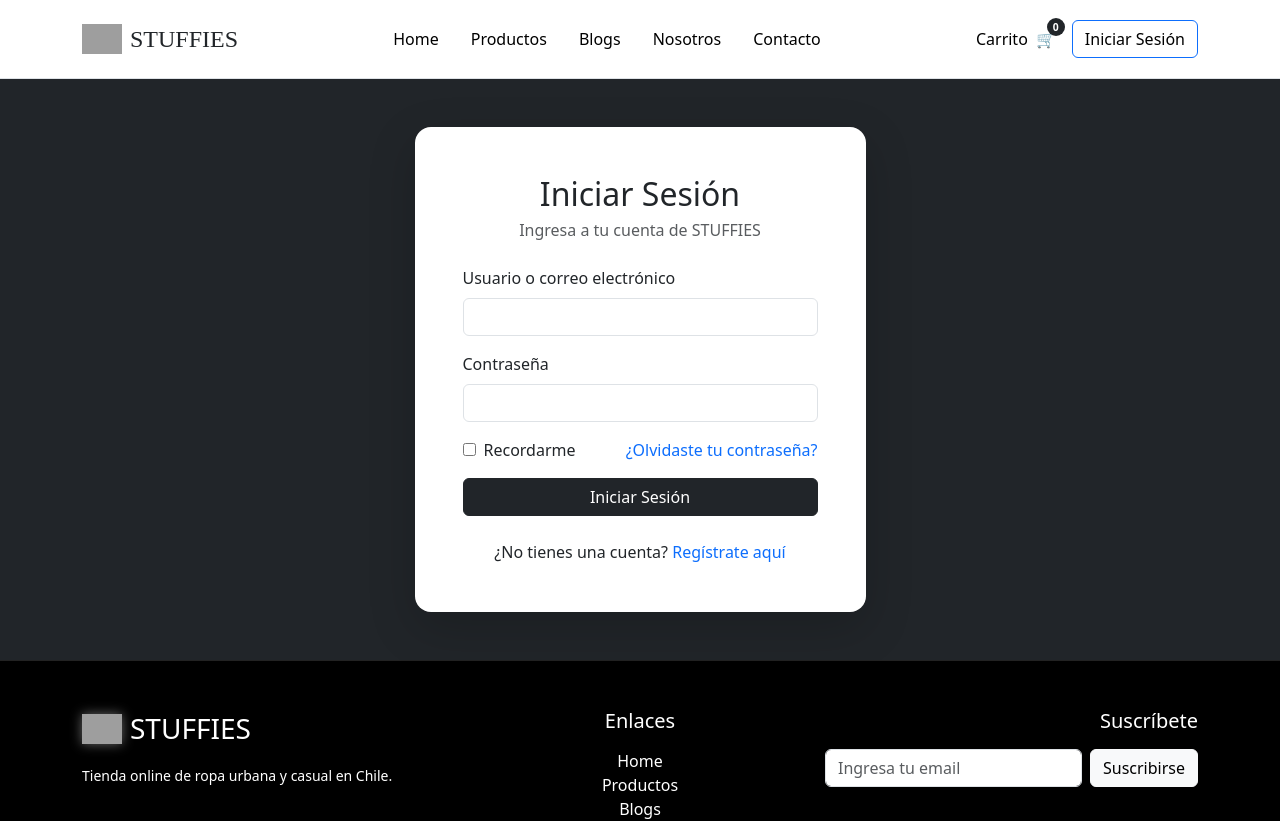
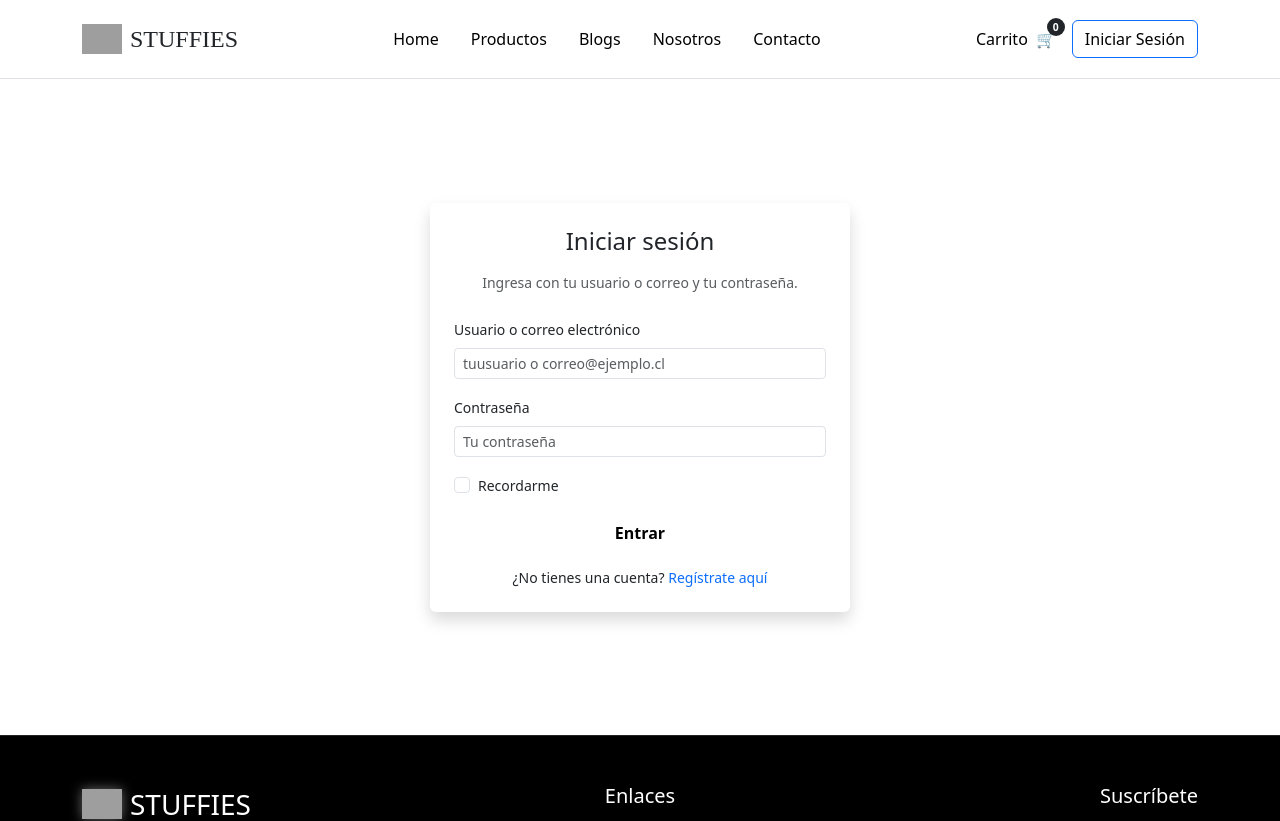
Before and after one commit to fonchosuther96/copia-Stuffies_React, a React (Vite) app: page /login in a window 1280 px wide. Shown: the top 821 px of the page. Built offline with nearby package versions, Linux system fonts and the light colour scheme; grey boxes are pictures that could not be loaded.

Commit message:
actualizacion y funcionamiento de logins en admins

```diff
--- a/src/context/AuthContext.jsx
+++ b/src/context/AuthContext.jsx
@@ -4,47 +4,70 @@ import { createContext, useState, useEffect } from "react";
 export const AuthContext = createContext(null);
 
 export function AuthProvider({ children }) {
-  const [user, setUser] = useState(null);
-  // user = { username, token, roles }
+  // Estado inicial: intentamos leer la sesión desde localStorage
+  const [user, setUser] = useState(() => {
+    try {
+      const raw = localStorage.getItem("session");
+      if (!raw) return null;               // nada guardado todavía
+      const parsed = JSON.parse(raw);
+      // Validación mínima
+      if (!parsed || typeof parsed !== "object") return null;
+      return parsed;                       // { username, role/roles, token }
+    } catch (err) {
+      console.error("[Auth] Error parseando session desde localStorage", err);
+      return null;
+    }
+  });
 
-  // Al montar la app, intenta recuperar sesión desde localStorage
-  useEffect(() => {
-    const token = localStorage.getItem("token");
-    const username = localStorage.getItem("username");
-    const roles = localStorage.getItem("roles");
+  // Helper para guardar sesión
+  const saveSession = (session) => {
+    try {
+      if (!session) {
+        localStorage.removeItem("session");
+      } else {
+        localStorage.setItem("session", JSON.stringify(session));
+      }
+    } catch (err) {
+      console.error("[Auth] Error guardando session en localStorage", err);
+    }
+  };
 
-    if (token && username && roles) {
-      setUser({
-        token,
-        username,
-        roles: JSON.parse(roles), // se guardan como string
-      });
+  // LOGIN: lo usamos desde Login.jsx
+  const login = (data) => {
+    // data debería traer: { token, username, roles } o { token, username, role }
+    let roles = [];
+
+    if (Array.isArray(data.roles)) {
+      roles = data.roles;
+    } else if (data.role) {
+      roles = [data.role];
     }
-  }, []);
 
-  const login = (data) => {
-    // data viene del backend: { token, username, roles }
-    localStorage.setItem("token", data.token);
-    localStorage.setItem("username", data.username);
-    localStorage.setItem("roles", JSON.stringify(data.roles));
-
-    setUser({
+    const session = {
       token: data.token,
       username: data.username,
-      roles: data.roles,
-    });
+      roles,                      // ← siempre manejamos array de roles
+    };
+
+    setUser(session);
+    saveSession(session);
   };
 
+  // LOGOUT
   const logout = () => {
-    localStorage.removeItem("token");
-    localStorage.removeItem("username");
-    localStorage.removeItem("roles");
     setUser(null);
+    saveSession(null);
+  };
+
+  const value = {
+    user,
+    login,
+    logout,
+    isAuthenticated: !!user,
+    roles: user?.roles || [],
   };
 
   return (
-    <AuthContext.Provider value={{ user, login, logout }}>
-      {children}
-    </AuthContext.Provider>
+    <AuthContext.Provider value={value}>{children}</AuthContext.Provider>
   );
 }
--- a/src/pages/Login.jsx
+++ b/src/pages/Login.jsx
@@ -10,35 +10,27 @@ export default function Login() {
 
   const [email, setEmail] = useState(""); // usuario o correo
   const [pass, setPass] = useState("");
-  const [remember, setRemember] = useState(false); // puedes usarlo después si quieres
+  const [remember, setRemember] = useState(false);
   const [msg, setMsg] = useState({ type: "", text: "", show: false });
 
-  // === Estado de errores para inputs ===
-  const [errors, setErrors] = useState({}); // { email?: string, pass?: string }
+  const [errors, setErrors] = useState({
+    email: "",
+    pass: "",
+  });
 
-  // === Validadores inline (ligeros) ===
+  // Helpers de validación
   const requerido = (v) =>
-    (typeof v === "string" ? v.trim() : v) ? null : "Este campo es obligatorio";
+    !v || !v.trim() ? "Este campo es obligatorio." : "";
 
   const longitud = (v, { min = 0, max = Infinity } = {}) => {
-    const s = String(v ?? "").trim();
-    if (s.length < min) return `Mínimo ${min} caracteres`;
-    if (s.length > max) return `Máximo ${max} caracteres`;
-    return null;
+    const len = v.trim().length;
+    if (len < min) return `Debe tener al menos ${min} caracteres.`;
+    if (len > max) return `No puede superar los ${max} caracteres.`;
+    return "";
   };
 
-  const emailRegex = /^\S+@\S+\.\S+$/;
-
-  // El campo "email" admite usuario O correo.
-  // Si trae "@", validamos formato email; si no, validamos como usuario (>=3).
-  const validarIdentidad = (v) => {
-    const base =
-      requerido(v) || longitud(v, { min: 3, max: 100 });
-    if (base) return base;
-    const s = String(v).trim();
-    if (s.includes("@") && !emailRegex.test(s)) return "Correo inválido";
-    return null;
-  };
+  const validarIdentidad = (v) =>
+    requerido(v) || longitud(v, { min: 4, max: 40 });
 
   const validarPass = (v) =>
     requerido(v) || longitud(v, { min: 4, max: 10 });
@@ -57,7 +49,6 @@ export default function Login() {
   const handleSubmit = async (e) => {
     e.preventDefault();
 
-    // 1) Validación de campos (igual que antes)
     const fieldErrors = validarTodo({ email, pass });
     setErrors(fieldErrors);
     if (Object.keys(fieldErrors).length) {
@@ -65,31 +56,39 @@ export default function Login() {
       return;
     }
 
-    // 2) Autenticación contra la API (ya NO usamos localStorage de usuarios)
     try {
-      // Importante: aquí asumimos que el backend espera "username" y "password".
-      // En "username" le mandamos lo que tú llamas "email", que puede ser usuario o correo.
       const res = await api.post("/auth/login", {
         username: email,
         password: pass,
       });
 
-      // res.data debería ser { token, username, roles }
-      login(res.data); // guarda token/username/roles en AuthContext + localStorage
+      const data = res.data; // { token, username, role }
 
-      // Procesamos roles para saber si es admin
-      const rolesRaw = res.data.roles || [];
+      // Normalizamos roles: siempre array
+      const rolesRaw = Array.isArray(data.roles)
+        ? data.roles
+        : data.role
+        ? [data.role]
+        : [];
+
       const roles = rolesRaw.map((r) =>
         typeof r === "string" ? r : r.authority
       );
+
+      // Guardar sesión en contexto + localStorage
+      login({
+        token: data.token,
+        username: data.username,
+        roles,
+      });
+
       const isAdmin = roles.includes("ROLE_ADMIN");
 
-      // Mensaje y redirección según rol
       if (isAdmin) {
         showMsg("success", "¡Bienvenido/a admin! Redirigiendo al panel…");
         setTimeout(() => navigate("/admin", { replace: true }), 500);
       } else {
-        const nombre = res.data.username || email;
+        const nombre = data.username || email;
         showMsg("success", `¡Bienvenido/a, ${nombre}! Redirigiendo…`);
         setTimeout(() => navigate("/", { replace: true }), 500);
       }
@@ -99,13 +98,13 @@ export default function Login() {
     }
   };
 
-  // Validación “en vivo” al tipear
   const onChangeEmail = (v) => {
     setEmail(v);
     setErrors((prev) => {
       const next = { ...prev };
       const err = validarIdentidad(v);
-      if (err) next.email = err; else delete next.email;
+      if (err) next.email = err;
+      else delete next.email;
       return next;
     });
   };
@@ -115,109 +114,104 @@ export default function Login() {
     setErrors((prev) => {
       const next = { ...prev };
       const err = validarPass(v);
-      if (err) next.pass = err; else delete next.pass;
+      if (err) next.pass = err;
+      else delete next.pass;
       return next;
     });
   };
 
-  const cls = (name) => `form-control ${errors[name] ? "is-invalid" : ""}`;
-  const Msg = ({ name, fallback }) =>
-    errors[name] ? (
-      <div className="invalid-feedback">{errors[name]}</div>
-    ) : (
-      // conserva tu bloque para mantener altura y layout
-      fallback ? <div className="invalid-feedback d-none">{fallback}</div> : null
-    );
-
+  // ======== DISEÑO (más simple, estilo anterior) ========
   return (
-    <main className="py-5 bg-dark">
-      <div className="container">
-        <div className="row justify-content-center">
-          <div className="col-12 col-md-7 col-lg-5">
-            <div className="card shadow-lg border-0 rounded-4">
-              <div className="card-body p-4 p-md-5">
-                <div className="text-center mb-4">
-                  <h2 className="mb-1">Iniciar Sesión</h2>
-                  <p className="text-muted m-0">
-                    Ingresa a tu cuenta de STUFFIES
+    <main className="py-5">
+      <div
+        className="container d-flex justify-content-center align-items-center"
+        style={{ minHeight: "70vh" }}
+      >
+        <div
+          className="card shadow border-0"
+          style={{ maxWidth: "420px", width: "100%" }}
+        >
+          <div className="card-body p-4">
+            <h1 className="h4 mb-3 text-center">Iniciar sesión</h1>
+            <p className="text-muted small text-center mb-4">
+              Ingresa con tu usuario o correo y tu contraseña.
             </p>
-                </div>
-
-                <form id="loginForm" noValidate onSubmit={handleSubmit}>
-                  <div className="mb-3">
-                    <label htmlFor="email" className="form-label">
-                      Usuario o correo electrónico
-                    </label>
-                    <input
-                      type="text"
-                      id="email"
-                      name="email"
-                      className={cls("email")}
-                      maxLength={100}
-                      required
-                      value={email}
-                      onChange={(e) => onChangeEmail(e.target.value)}
-                    />
-                    <Msg
-                      name="email"
-                      fallback="Ingresa tu usuario o correo."
-                    />
-                  </div>
-
-                  <div className="mb-3">
-                    <label htmlFor="password" className="form-label">
-                      Contraseña
-                    </label>
-                    <input
-                      type="password"
-                      id="password"
-                      name="password"
-                      className={cls("pass")}
-                      minLength={4}
-                      maxLength={10}
-                      required
-                      value={pass}
-                      onChange={(e) => onChangePass(e.target.value)}
-                    />
-                    <Msg
-                      name="pass"
-                      fallback="Ingresa tu contraseña (4–10 caracteres)."
-                    />
-                  </div>
-
-                  <div className="d-flex justify-content-between align-items-center mb-3">
-                    <label className="d-flex align-items-center gap-2 m-0">
-                      <input
-                        type="checkbox"
-                        name="remember"
-                        id="remember"
-                        checked={remember}
-                        onChange={(e) => setRemember(e.target.checked)}
-                      />
-                      <span>Recordarme</span>
-                    </label>
-                    <a href="#" className="text-decoration-none">
-                      ¿Olvidaste tu contraseña?
-                    </a>
-                  </div>
-
-                  <button type="submit" className="btn btn-dark w-100">
-                    Iniciar Sesión
-                  </button>
 
             {msg.show && (
               <div
-                      id="msg"
-                      className={`alert alert-${msg.type} mt-3`}
+                className={`alert alert-${msg.type} py-2 small`}
                 role="alert"
               >
                 {msg.text}
               </div>
             )}
+
+            <form onSubmit={handleSubmit} noValidate>
+              <div className="mb-3">
+                <label className="form-label small">
+                  Usuario o correo electrónico
+                </label>
+                <input
+                  type="text"
+                  className={`form-control form-control-sm ${
+                    errors.email ? "is-invalid" : ""
+                  }`}
+                  placeholder="tuusuario o correo@ejemplo.cl"
+                  value={email}
+                  onChange={(e) => onChangeEmail(e.target.value)}
+                />
+                {errors.email && (
+                  <div className="invalid-feedback small">
+                    {errors.email}
+                  </div>
+                )}
+              </div>
+
+              <div className="mb-3">
+                <label className="form-label small">Contraseña</label>
+                <input
+                  type="password"
+                  className={`form-control form-control-sm ${
+                    errors.pass ? "is-invalid" : ""
+                  }`}
+                  placeholder="Tu contraseña"
+                  value={pass}
+                  onChange={(e) => onChangePass(e.target.value)}
+                />
+                {errors.pass && (
+                  <div className="invalid-feedback small">
+                    {errors.pass}
+                  </div>
+                )}
+              </div>
+
+              <div className="d-flex justify-content-between align-items-center mb-3">
+                <div className="form-check form-check-sm">
+                  <input
+                    className="form-check-input"
+                    type="checkbox"
+                    id="rememberCheck"
+                    checked={remember}
+                    onChange={(e) => setRemember(e.target.checked)}
+                  />
+                  <label
+                    className="form-check-label small"
+                    htmlFor="rememberCheck"
+                  >
+                    Recordarme
+                  </label>
+                </div>
+              </div>
+
+              <button
+                type="submit"
+                className="btn btn-primary w-100 mb-3 fw-semibold"
+              >
+                Entrar
+              </button>
             </form>
 
-                <div className="mt-4 text-center">
-                  <p className="m-0">
+            <p className="text-center small mb-0">
               ¿No tienes una cuenta?{" "}
               <Link to="/registro" className="text-decoration-none">
                 Regístrate aquí
@@ -226,9 +220,6 @@ export default function Login() {
           </div>
         </div>
       </div>
-          </div>
-        </div>
-      </div>
     </main>
   );
 }
```
Lines whose indentation alone changed are shown as unchanged.
